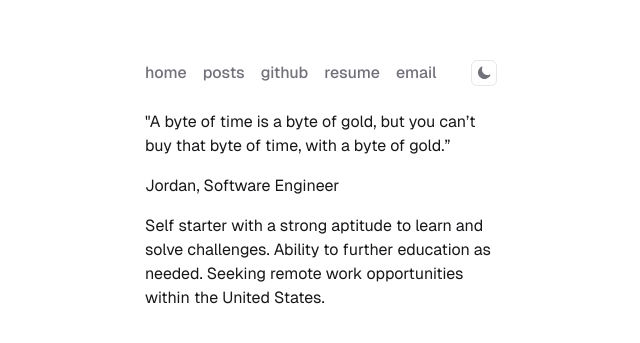
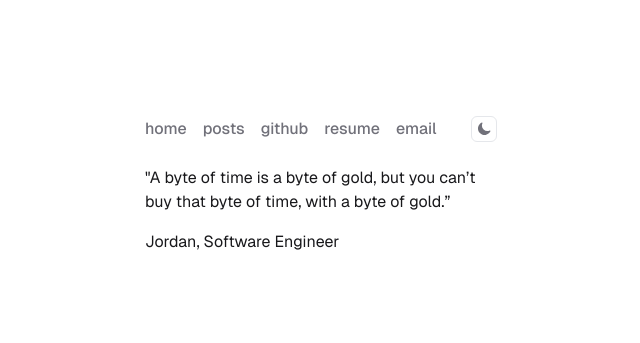
Before and after one commit to sudo-adduser-jordan/sudo-adduser-jordan.github.io, an Astro site: page / in a window 1280 px wide. Shown: the part 215-558 px from the top of the page, without its empty margins (319-959 px from the left). Built offline with nearby package versions, Linux system fonts and the light colour scheme; Astro itself is replaced by a stand-in of ours.

Commit message:
Update index.astro

```diff
--- a/src/pages/index.astro
+++ b/src/pages/index.astro
@@ -11,7 +11,7 @@ import Layout from "../layouts/Layout.astro";
   <main class="space-y-4">
     <p> "A byte of time is a byte of gold, but you can’t buy that byte of time, with a byte of gold.” </p>
     <p> Jordan, Software Engineer </p>
-    <p> Self starter with a strong aptitude to learn and solve challenges. Ability to further education as needed. Seeking remote work opportunities within the United States. </p>
+    <!-- <p> Self starter with a strong aptitude to learn and solve challenges. Ability to further education as needed. Seeking remote work opportunities within the United States. </p> -->
 <!--
     <p>
       Miniblog is an opinionated and extremely minimal blogging template built
```
